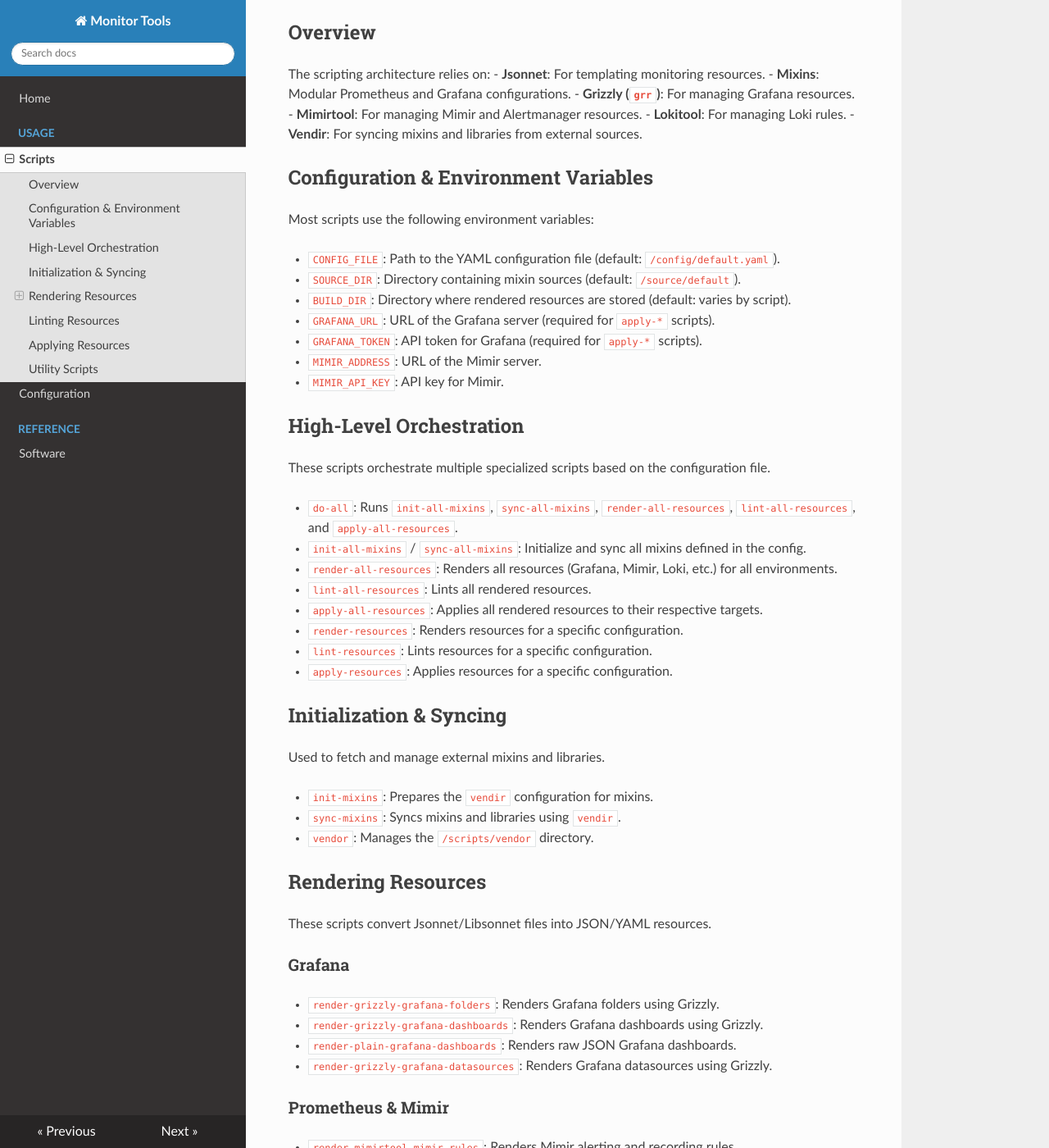
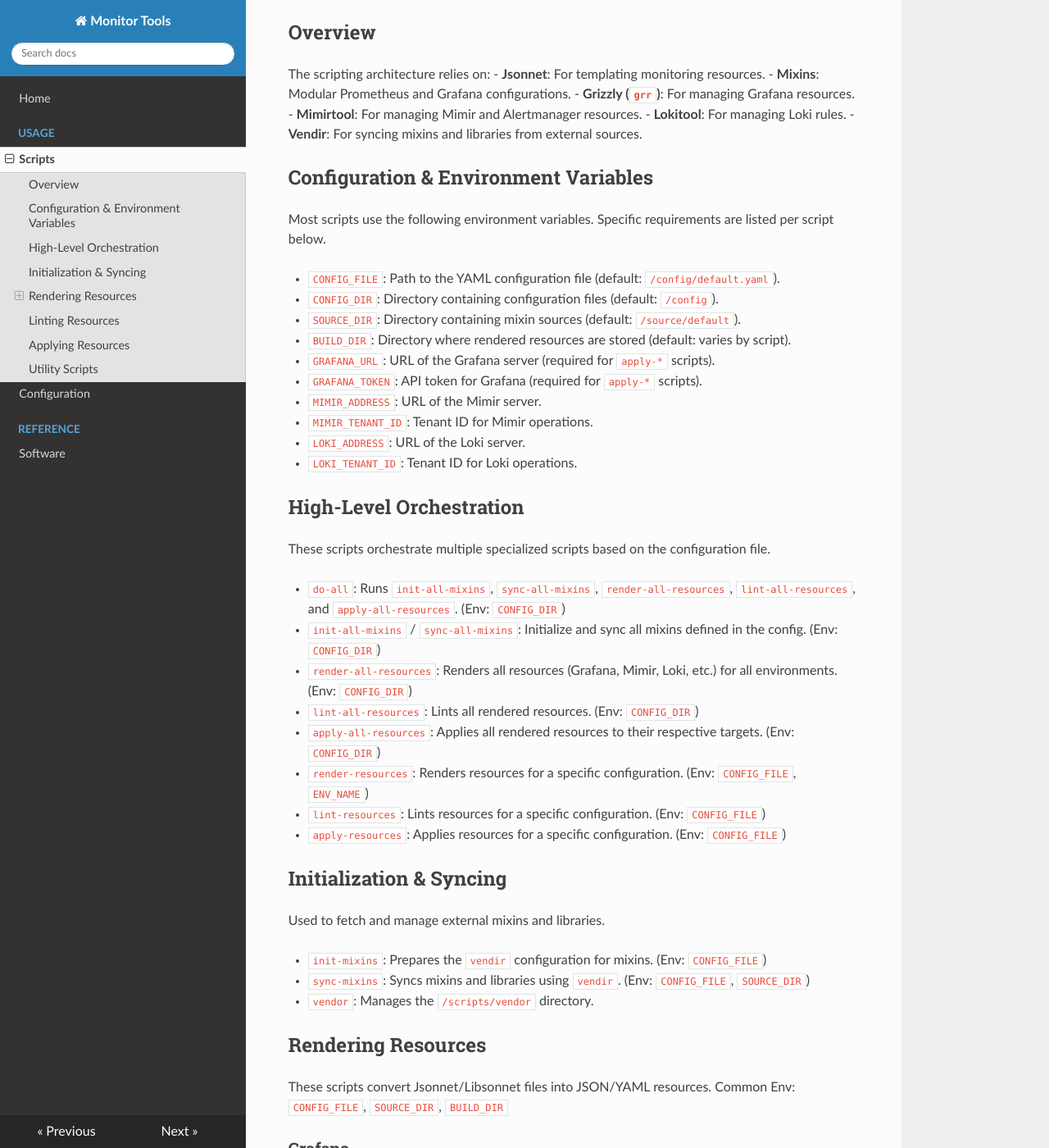
Before and after one commit to cznewt/monitor-tools, an MkDocs documentation site: the page built from docs/scripts.md, in a window 1280 px wide and 1400 px high, scrolled down 235 px. Shown: the whole window at 82% size. Built offline with MkDocs 1.6.1, drawn with Linux system fonts in a browser that asks for light colours; nearby versions of some CDN libraries; some of the changed text lies outside the part shown.

Commit message:
Updated docs

```diff
--- a/docs/scripts.md
+++ b/docs/scripts.md
@@ -14,40 +14,44 @@
 
 ## Configuration & Environment Variables
 
-Most scripts use the following environment variables:
+Most scripts use the following environment variables. Specific requirements are listed per script below.
 
 - `CONFIG_FILE`: Path to the YAML configuration file (default: `/config/default.yaml`).
+- `CONFIG_DIR`: Directory containing configuration files (default: `/config`).
 - `SOURCE_DIR`: Directory containing mixin sources (default: `/source/default`).
 - `BUILD_DIR`: Directory where rendered resources are stored (default: varies by script).
 - `GRAFANA_URL`: URL of the Grafana server (required for `apply-*` scripts).
 - `GRAFANA_TOKEN`: API token for Grafana (required for `apply-*` scripts).
 - `MIMIR_ADDRESS`: URL of the Mimir server.
-- `MIMIR_API_KEY`: API key for Mimir.
+- `MIMIR_TENANT_ID`: Tenant ID for Mimir operations.
+- `LOKI_ADDRESS`: URL of the Loki server.
+- `LOKI_TENANT_ID`: Tenant ID for Loki operations.
 
 ## High-Level Orchestration
 
 These scripts orchestrate multiple specialized scripts based on the configuration file.
 
-- `do-all`: Runs `init-all-mixins`, `sync-all-mixins`, `render-all-resources`, `lint-all-resources`, and `apply-all-resources`.
-- `init-all-mixins` / `sync-all-mixins`: Initialize and sync all mixins defined in the config.
-- `render-all-resources`: Renders all resources (Grafana, Mimir, Loki, etc.) for all environments.
-- `lint-all-resources`: Lints all rendered resources.
-- `apply-all-resources`: Applies all rendered resources to their respective targets.
-- `render-resources`: Renders resources for a specific configuration.
-- `lint-resources`: Lints resources for a specific configuration.
-- `apply-resources`: Applies resources for a specific configuration.
+- `do-all`: Runs `init-all-mixins`, `sync-all-mixins`, `render-all-resources`, `lint-all-resources`, and `apply-all-resources`. (Env: `CONFIG_DIR`)
+- `init-all-mixins` / `sync-all-mixins`: Initialize and sync all mixins defined in the config. (Env: `CONFIG_DIR`)
+- `render-all-resources`: Renders all resources (Grafana, Mimir, Loki, etc.) for all environments. (Env: `CONFIG_DIR`)
+- `lint-all-resources`: Lints all rendered resources. (Env: `CONFIG_DIR`)
+- `apply-all-resources`: Applies all rendered resources to their respective targets. (Env: `CONFIG_DIR`)
+- `render-resources`: Renders resources for a specific configuration. (Env: `CONFIG_FILE`, `ENV_NAME`)
+- `lint-resources`: Lints resources for a specific configuration. (Env: `CONFIG_FILE`)
+- `apply-resources`: Applies resources for a specific configuration. (Env: `CONFIG_FILE`)
 
 ## Initialization & Syncing
 
 Used to fetch and manage external mixins and libraries.
 
-- `init-mixins`: Prepares the `vendir` configuration for mixins.
-- `sync-mixins`: Syncs mixins and libraries using `vendir`.
+- `init-mixins`: Prepares the `vendir` configuration for mixins. (Env: `CONFIG_FILE`)
+- `sync-mixins`: Syncs mixins and libraries using `vendir`. (Env: `CONFIG_FILE`, `SOURCE_DIR`)
 - `vendor`: Manages the `/scripts/vendor` directory.
 
 ## Rendering Resources
 
 These scripts convert Jsonnet/Libsonnet files into JSON/YAML resources.
+Common Env: `CONFIG_FILE`, `SOURCE_DIR`, `BUILD_DIR`
 
 ### Grafana
 - `render-grizzly-grafana-folders`: Renders Grafana folders using Grizzly.
@@ -72,6 +76,7 @@
 ## Linting Resources
 
 Validates the syntax and correctness of rendered resources.
+Common Env: `BUILD_DIR`
 
 - `lint-mimirtool-mimir-rules`: Lints Mimir rules using `mimirtool`.
 - `lint-lokitool-loki-rules`: Lints Loki rules using `lokitool`.
@@ -83,18 +88,18 @@
 
 Pushes the rendered and linted resources to the respective services.
 
-- `apply-grizzly-grafana-folders`: Pushes Grafana folders via Grizzly.
-- `apply-grizzly-grafana-dashboards`: Pushes Grafana dashboards via Grizzly.
-- `apply-grizzly-grafana-datasources`: Pushes Grafana datasources via Grizzly.
-- `apply-mimirtool-mimir-rules`: Pushes rules to Mimir via `mimirtool`.
-- `apply-lokitool-loki-rules`: Pushes rules to Loki via `lokitool`.
-- `apply-mimirtool-alertmanager-config`: Pushes Alertmanager config to Mimir.
+- `apply-grizzly-grafana-folders`: Pushes Grafana folders via Grizzly. (Env: `BUILD_DIR`, `GRAFANA_URL`, `GRAFANA_TOKEN`)
+- `apply-grizzly-grafana-dashboards`: Pushes Grafana dashboards via Grizzly. (Env: `BUILD_DIR`, `GRAFANA_URL`, `GRAFANA_TOKEN`)
+- `apply-grizzly-grafana-datasources`: Pushes Grafana datasources via Grizzly. (Env: `BUILD_DIR`, `GRAFANA_URL`, `GRAFANA_TOKEN`)
+- `apply-mimirtool-mimir-rules`: Pushes rules to Mimir via `mimirtool`. (Env: `BUILD_DIR`, `MIMIR_ADDRESS`, `MIMIR_TENANT_ID`)
+- `apply-lokitool-loki-rules`: Pushes rules to Loki via `lokitool`. (Env: `BUILD_DIR`, `LOKI_ADDRESS`, `LOKI_TENANT_ID`)
+- `apply-mimirtool-alertmanager-config`: Pushes Alertmanager config to Mimir. (Env: `BUILD_DIR`, `MIMIR_ADDRESS`, `MIMIR_TENANT_ID`)
 
 ## Utility Scripts
 
-- `status`: Shows the status of the current configuration (mixins and libs found).
-- `status-all`: Shows status for all environments.
+- `status`: Shows the status of the current configuration (mixins and libs found). (Env: `CONFIG_FILE`, `SOURCE_DIR`)
+- `status-all`: Shows status for all environments. (Env: `CONFIG_DIR`)
 - `version`: Displays versions of the tools (jsonnet, grizzly, etc.).
 - `clean-build`: Cleans up the `/build` directory.
-- `analyze-mimirtool-mimir-rules`: Analyzes Mimir rules for efficiency.
-- `analyze-plain-grafana-dashboards`: Analyzes Grafana dashboards.
+- `analyze-mimirtool-mimir-rules`: Analyzes Mimir rules for efficiency. (Env: `BUILD_DIR`)
+- `analyze-plain-grafana-dashboards`: Analyzes Grafana dashboards. (Env: `BUILD_DIR`)
--- a/mkdocs.yml
+++ b/mkdocs.yml
@@ -3,7 +3,6 @@
 
 theme:
   name: readthedocs
-  highlightjs: true
 
 nav:
   - Home: index.md
@@ -14,7 +13,5 @@
     - Software: software.md
 
 markdown_extensions:
-  - admonition
-  - codehilite
   - toc:
       permalink: true
```
Also changed, not shown: README.md (+12 -1 lines), catalog-info.yaml (line endings or trailing spaces), docs/configuration.md (line endings or trailing spaces), docs/index.md (line endings or trailing spaces), docs/software.md (line endings or trailing spaces).
